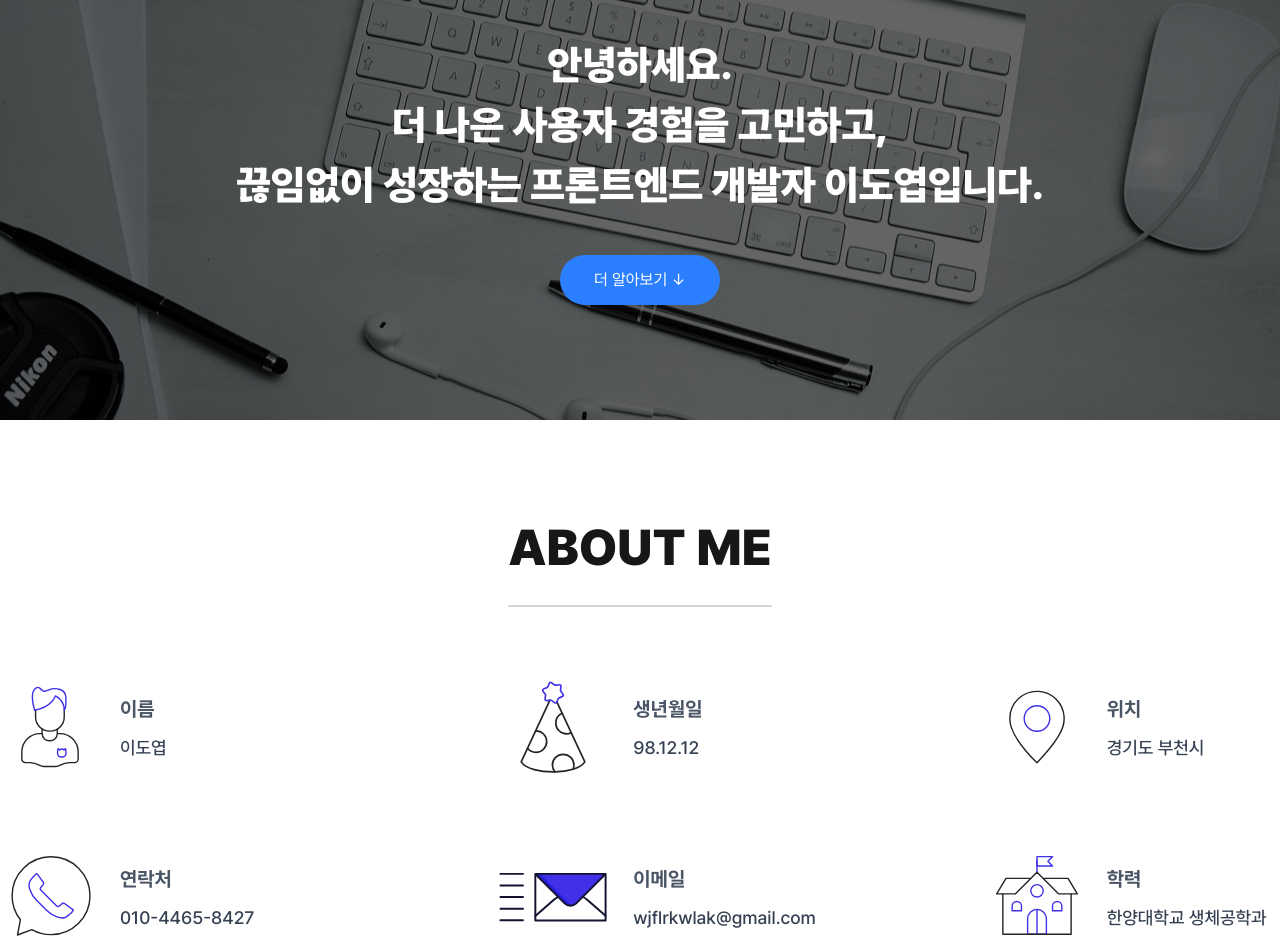
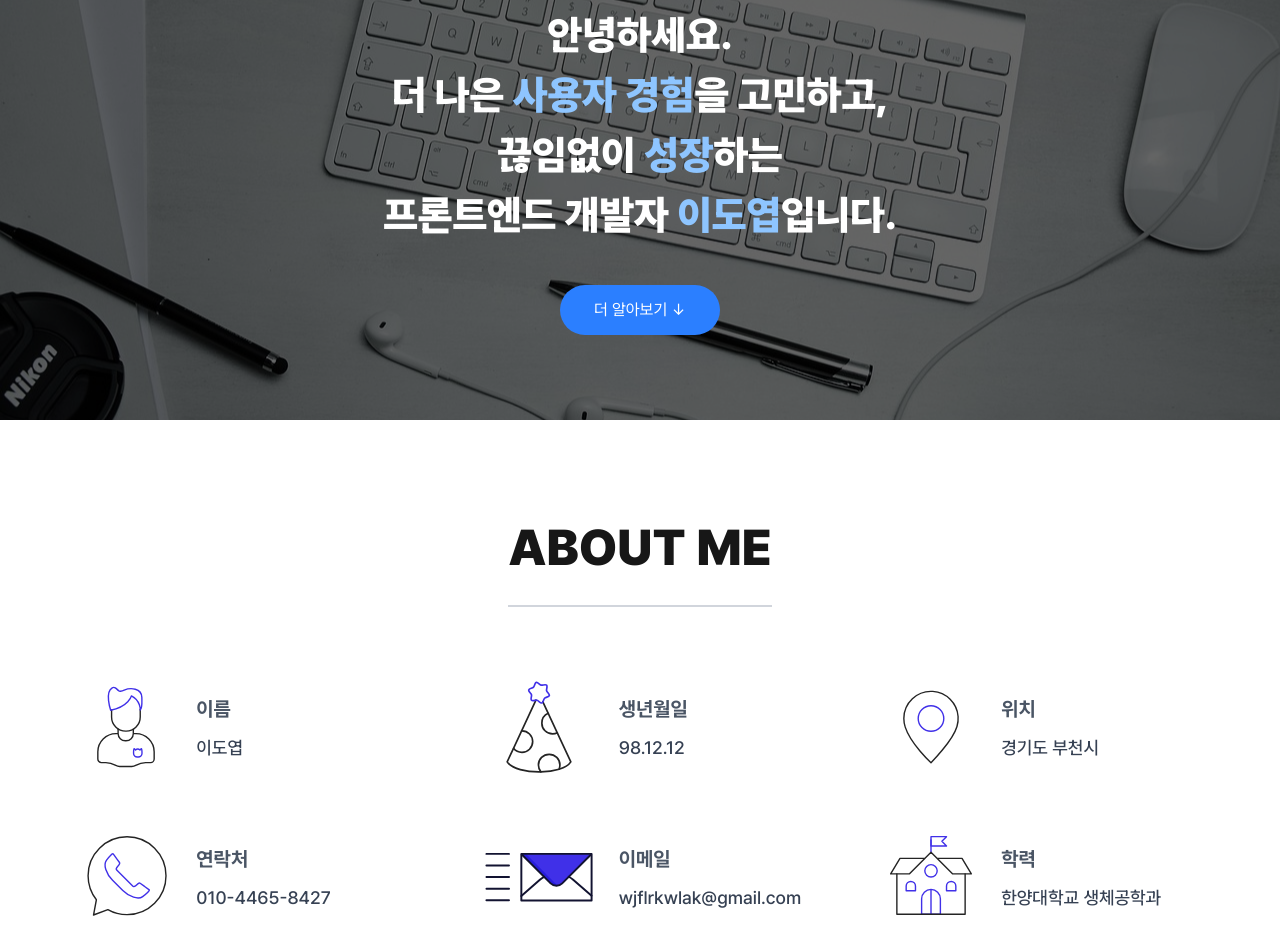
Before and after one commit to LDY981212/LDY981212.github.io, a Next.js app: page / in a window 1280 px wide. Shown: the part 80-1032 px from the top of the page. Built offline with nearby package versions, Linux system fonts and the light colour scheme.

Commit message:
Fix: chagne ui for page.tsx and gap x line for AboutMe comp

```diff
--- a/src/app/page.tsx
+++ b/src/app/page.tsx
@@ -13,7 +13,7 @@ export default function Home() {
 
   const scrollToRefWidthOffset = (
     ref: React.RefObject<HTMLElement | null>,
-    offset = 100
+    offset = 70
   ) => {
     if (ref.current) {
       const top = ref.current.offsetTop - offset;
@@ -50,9 +50,12 @@ export default function Home() {
         <div className="relative z-10 flex flex-col items-center justify-center h-full text-white">
           <h2 className="font-black text-center text-white text-[4rem]">
             안녕하세요.
-            <br /> 더 나은 사용자 경험을 고민하고,
+            <br /> 더 나은 <span className="text-blue-300">사용자 경험</span>
+            을 고민하고,
+            <br /> 끊임없이 <span className="text-blue-300">성장</span>하는
             <br />
-            끊임없이 성장하는 프론트엔드 개발자 이도엽입니다.
+            프론트엔드 개발자 <span className="text-blue-300">이도엽</span>
+            입니다.
           </h2>
           <button
             onClick={() => scrollToRefWidthOffset(aboutRef)}
--- a/src/components/AboutMe.tsx
+++ b/src/components/AboutMe.tsx
@@ -7,7 +7,7 @@ export default function AboutMe({ aboutRef }: AboutMeProps) {
       <h1 className="font-black text-[5rem] pb-[2rem] mb-[6rem] border-b-[0.2rem] border-gray-300">
         ABOUT ME
       </h1>
-      <div className="grid grid-cols-3 grid-rows-2 gap-x-[20rem] gap-y-[5rem]">
+      <div className="grid grid-cols-3 grid-rows-2 gap-x-[8rem] gap-y-[3rem]">
         <div className="flex items-center gap-[2rem]">
           <Image
             src="/images/avatar.svg"
```
